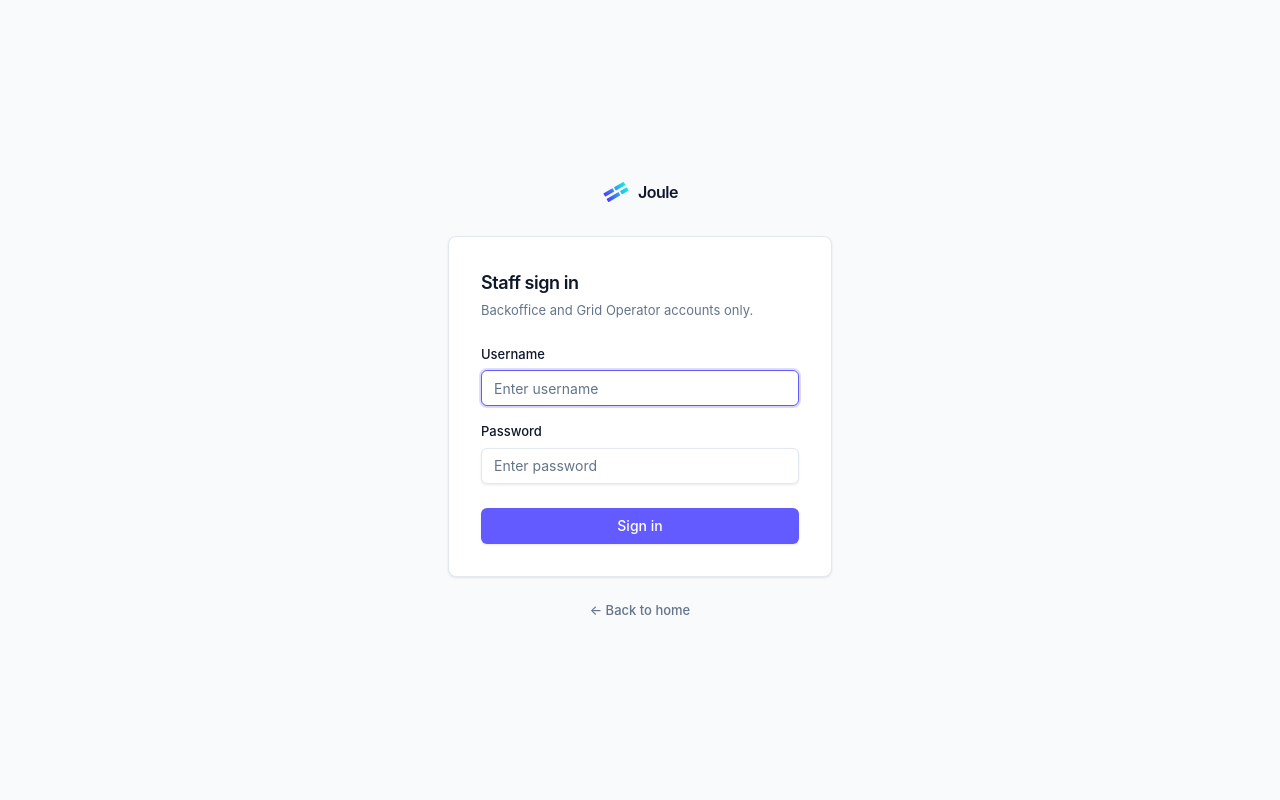
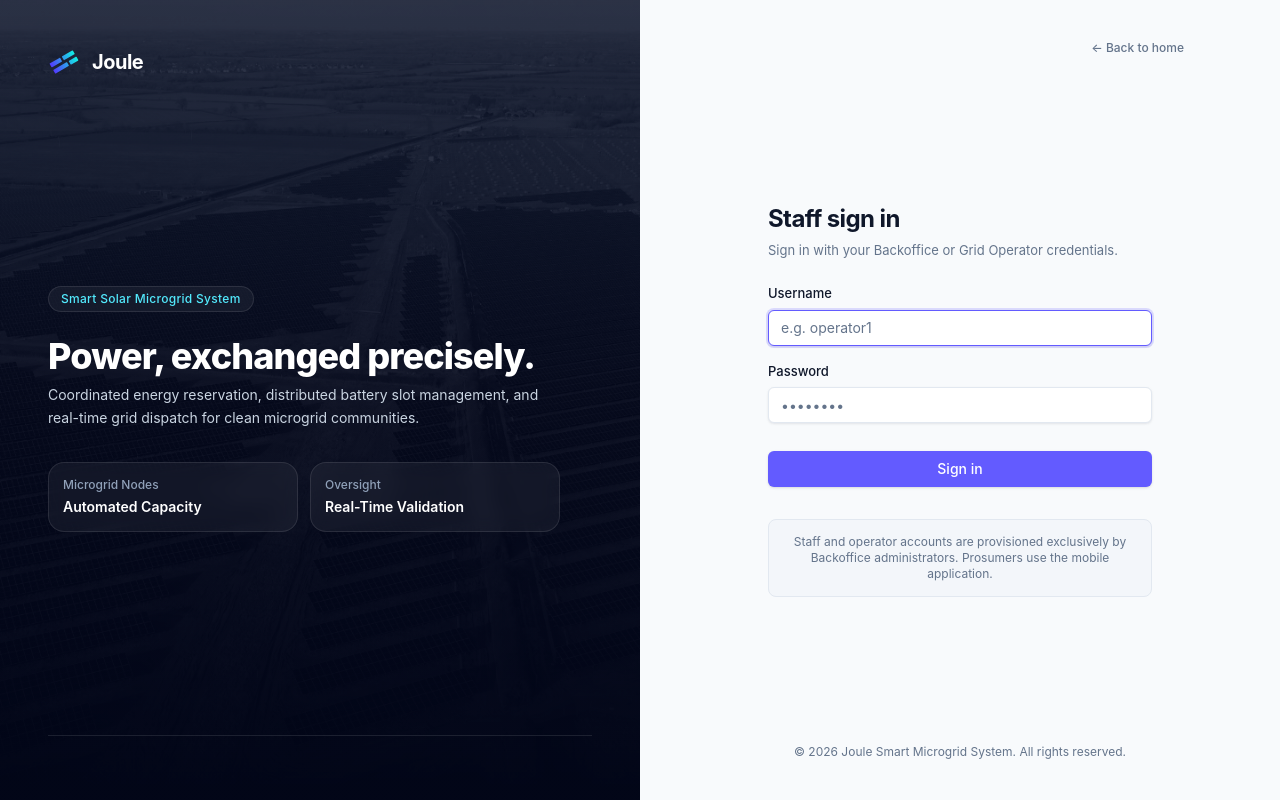
Before and after one commit to 3hal0n/smart-solar-microgrid-system, a React (Vite) app in the folder WebApp/: page /login in a window 1280 px wide. Built offline with nearby package versions, Linux system fonts and the light colour scheme; no server answers.

Commit message:
feat: add initial web and mobile app UI components, layouts, and authentication pages

```diff
--- a/WebApp/src/pages/auth/LoginPage.jsx
+++ b/WebApp/src/pages/auth/LoginPage.jsx
@@ -1,13 +1,8 @@
 // ============================================================
 // File: LoginPage.jsx
-// Purpose: Handles user authentication UI and role-based
-//          redirection (Backoffice -> /stations, GridOperator ->
-//          /reservations — the actual oversight page architecture.md
-//          documents for Grid Operators on web; there is no separate
-//          "/operator/dashboard" page by design, see §6).
-// Author: Migara (restyled to the Joule/Stripe design system and the
-//          broken GridOperator redirect fixed, 2026-09-26 — see
-//          chat notes for the team)
+// Purpose: Handles user authentication UI with side-by-side branding
+//          and role-based redirection (Backoffice -> /stations,
+//          GridOperator -> /reservations).
 // ============================================================
 
 import { useState } from 'react';
@@ -33,16 +28,14 @@ export default function LoginPage() {
     setIsLoading(true);
 
     try {
-      // 1. Call the backend API (FAT Service Pattern: server validates everything)
+      // 1. Call the backend API (FAT Service Pattern: server validates credentials)
       const response = await api.post('/auth/login', { username, password });
       const { token, role, fullName } = response.data;
 
       // 2. Update global auth state via AuthContext (persists to localStorage)
       login({ token, role, fullName });
 
-      // 3. Role-based redirection. GridOperator used to point at "/operator/dashboard", a route
-      // that's never existed in App.jsx — every operator login landed on a blank page. Grid
-      // Operators' actual web oversight is the Reservations page (architecture.md §6).
+      // 3. Role-based redirection per architecture.md §6
       if (role === 'Backoffice') {
         navigate('/stations');
       } else if (role === 'GridOperator') {
@@ -51,7 +44,7 @@ export default function LoginPage() {
         navigate('/');
       }
     } catch (err) {
-      // Surface the exact API error message verbatim (FAT service pattern)
+      // Surface exact API error message verbatim
       setError(err.response?.data?.message || 'Login failed. Check credentials.');
     } finally {
       setIsLoading(false);
@@ -59,31 +52,100 @@ export default function LoginPage() {
   };
 
   return (
-    <div className="flex min-h-screen items-center justify-center bg-canvas px-4">
-      <div className="w-full max-w-sm">
-        <Link to="/" className="mb-8 flex items-center justify-center gap-2">
-          <JouleMark id="login-joule-mark" className="h-6 w-7" />
-          <span className="text-[16px] font-semibold tracking-[-0.03em] text-ink">Joule</span>
-        </Link>
+    <div className="flex min-h-screen w-full bg-canvas">
+      {/* Left Column: Visual branding & tagline (visible on lg screens) */}
+      <div className="relative hidden w-1/2 flex-col justify-between overflow-hidden bg-slate-950 p-12 text-white lg:flex">
+        {/* Background Image with layered gradient */}
+        <div
+          className="absolute inset-0 bg-cover bg-center opacity-45 mix-blend-luminosity filter transition-transform duration-700 hover:scale-105"
+          style={{ backgroundImage: `url('/images/solar-farm-hero.jpg')` }}
+        />
+        <div className="absolute inset-0 bg-gradient-to-t from-slate-950 via-slate-950/75 to-slate-900/60" />
 
-        <div className="rounded-lg border border-line bg-surface p-8 shadow-card">
-          <h1 className="text-lg font-semibold tracking-tight text-ink">Staff sign in</h1>
-          <p className="mt-1 text-[13px] text-muted">Backoffice and Grid Operator accounts only.</p>
+        {/* Brand header */}
+        <div className="relative z-10">
+          <Link to="/" className="inline-flex items-center gap-3">
+            <JouleMark id="login-hero-joule-mark" className="h-7 w-8" />
+            <span className="text-xl font-bold tracking-tight text-white">Joule</span>
+          </Link>
+        </div>
+
+        {/* Center/Bottom Headline & Tagline */}
+        <div className="relative z-10 max-w-lg space-y-6">
+          <div className="inline-flex items-center gap-2 rounded-full border border-white/10 bg-white/5 px-3 py-1 text-xs font-medium tracking-wide text-cyan-300 backdrop-blur-md">
+            Smart Solar Microgrid System
+          </div>
+
+          <div className="space-y-2">
+            <h2 className="text-3xl font-extrabold tracking-tight text-white sm:text-4xl">
+              Power, exchanged precisely.
+            </h2>
+            <p className="text-sm leading-relaxed text-slate-300">
+              Coordinated energy reservation, distributed battery slot management,
+              and real-time grid dispatch for clean microgrid communities.
+            </p>
+          </div>
+
+          {/* Feature Highlights */}
+          <div className="grid grid-cols-2 gap-3 pt-2">
+            <div className="rounded-xl border border-white/10 bg-white/5 p-3.5 backdrop-blur-sm">
+              <p className="text-xs font-medium text-slate-400">Microgrid Nodes</p>
+              <p className="mt-1 text-sm font-semibold text-white">Automated Capacity</p>
+            </div>
+            <div className="rounded-xl border border-white/10 bg-white/5 p-3.5 backdrop-blur-sm">
+              <p className="text-xs font-medium text-slate-400">Oversight</p>
+              <p className="mt-1 text-sm font-semibold text-white">Real-Time Validation</p>
+            </div>
+          </div>
+        </div>
+
+        {/* Footer info */}
+        <div className="relative z-10 flex items-center justify-between text-xs text-slate-400 border-t border-white/10 pt-4">
+
+        </div>
+      </div>
+
+      {/* Right Column: Sign In Form */}
+      <div className="flex flex-1 flex-col justify-between px-6 py-10 sm:px-12 lg:w-1/2 lg:px-16 xl:px-24">
+        {/* Top bar */}
+        <div className="flex items-center justify-between">
+          <div className="lg:hidden">
+            <Link to="/" className="flex items-center gap-2">
+              <JouleMark id="login-mobile-joule-mark" className="h-6 w-7" />
+              <span className="text-[17px] font-bold tracking-tight text-ink">Joule</span>
+            </Link>
+          </div>
+          <Link
+            to="/"
+            className="ml-auto inline-flex items-center gap-1.5 text-xs font-medium text-muted hover:text-ink transition-colors"
+          >
+            ← Back to home
+          </Link>
+        </div>
+
+        {/* Main Sign In Box */}
+        <div className="mx-auto w-full max-w-sm my-auto py-8">
+          <div className="mb-6">
+            <h1 className="text-2xl font-bold tracking-tight text-ink">Staff sign in</h1>
+            <p className="mt-1.5 text-[13px] text-muted">
+              Sign in with your Backoffice or Grid Operator credentials.
+            </p>
+          </div>
 
           {error && (
-            <p className="mt-4 rounded-md border border-error/30 bg-error-soft px-3 py-2 text-[13px] font-medium text-error">
+            <div className="mb-5 rounded-lg border border-error/30 bg-error-soft px-3.5 py-2.5 text-[13px] font-medium text-error">
               {error}
-            </p>
+            </div>
           )}
 
-          <form onSubmit={handleSubmit} className="mt-6 flex flex-col gap-4">
+          <form onSubmit={handleSubmit} className="flex flex-col gap-4">
             <Input
               label="Username"
               type="text"
               value={username}
               onChange={(e) => setUsername(e.target.value)}
               required
-              placeholder="Enter username"
+              placeholder="e.g. operator1"
               autoFocus
             />
             <Input
@@ -92,20 +154,29 @@ export default function LoginPage() {
               value={password}
               onChange={(e) => setPassword(e.target.value)}
               required
-              placeholder="Enter password"
+              placeholder="••••••••"
             />
-            <Button type="submit" variant="primary" className="mt-2 w-full" disabled={isLoading}>
+
+            <Button
+              type="submit"
+              variant="primary"
+              className="mt-3 w-full justify-center py-2.5 text-sm font-medium shadow-sm transition-all"
+              disabled={isLoading}
+            >
               {isLoading ? 'Signing in…' : 'Sign in'}
             </Button>
           </form>
+
+          {/* Security & Access note */}
+          <div className="mt-8 rounded-lg border border-line bg-surface-alt/70 p-3.5 text-center text-xs text-muted">
+            Staff and operator accounts are provisioned exclusively by Backoffice administrators. Prosumers use the mobile application.
+          </div>
         </div>
 
-        {/* Staff/operator accounts are provisioned by a Backoffice admin via Users management
-            (see UsersPage.jsx) — there's no self-serve registration for this app by design, so
-            no "Create account" link belongs here. */}
-        <Link to="/" className="mt-6 block text-center text-[13px] font-medium text-muted hover:text-ink">
-          ← Back to home
-        </Link>
+        {/* Bottom copyright */}
+        <div className="text-center text-xs text-muted">
+          &copy; {new Date().getFullYear()} Joule Smart Microgrid System. All rights reserved.
+        </div>
       </div>
     </div>
   );
```
